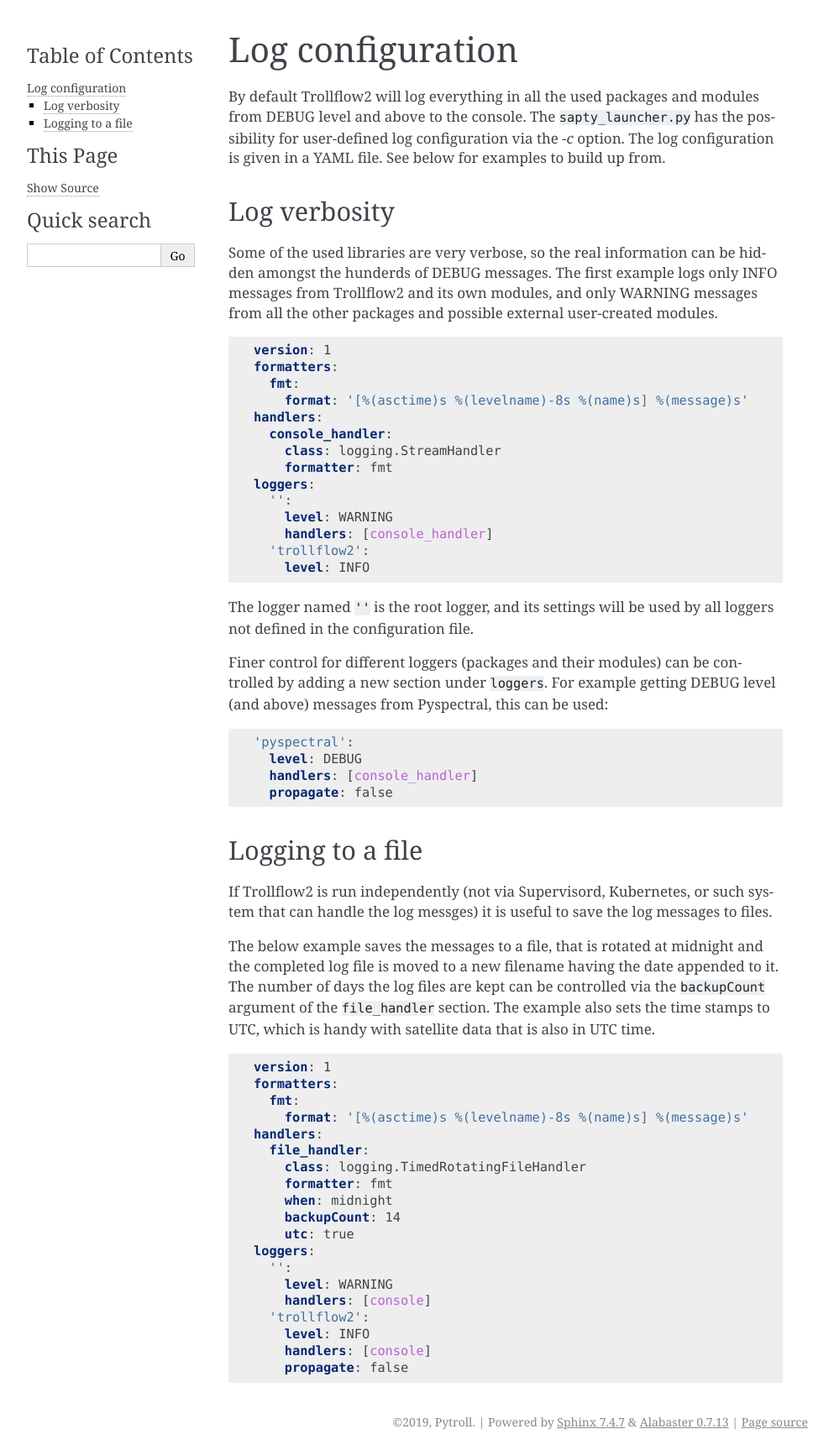
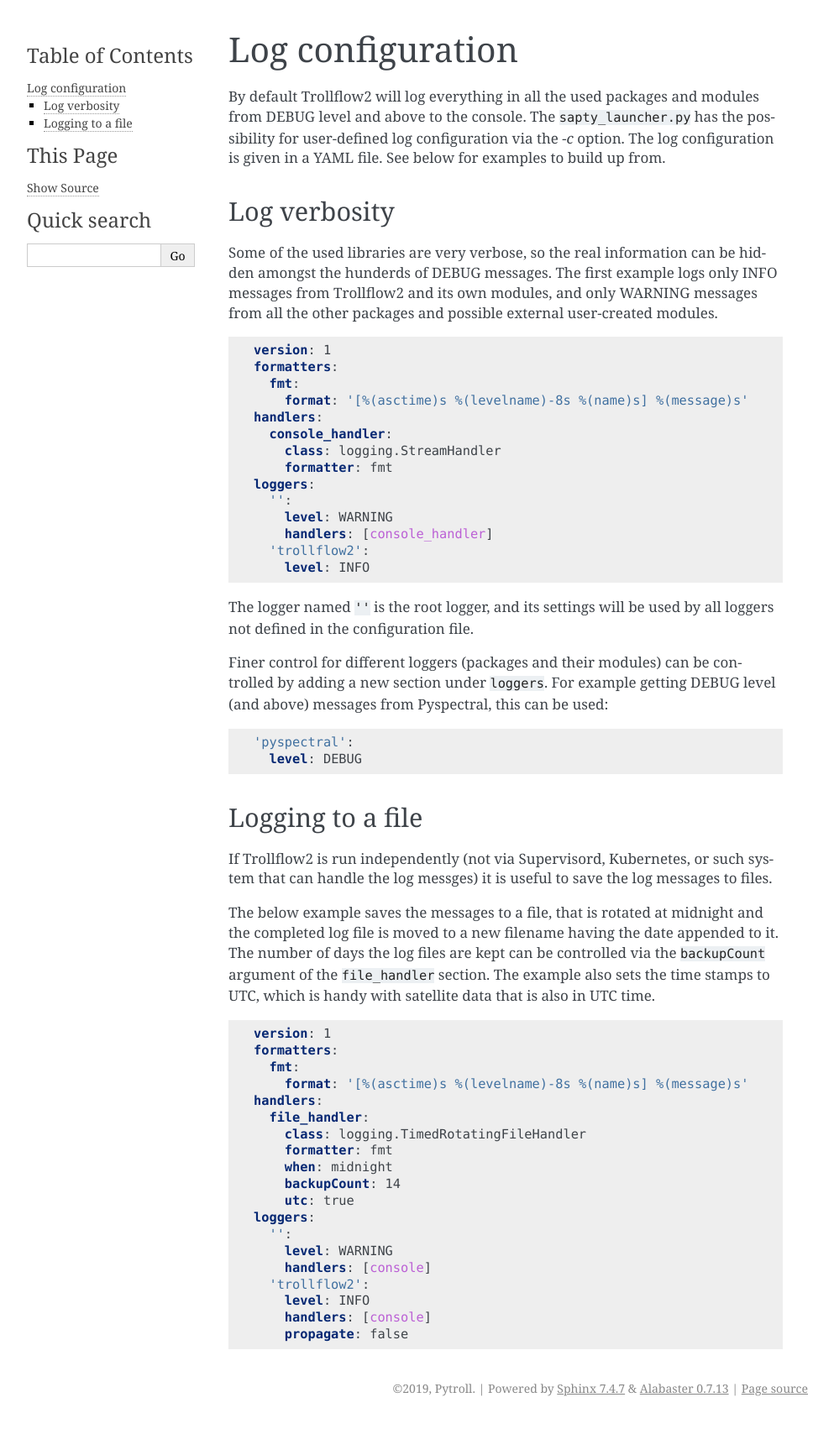
Before and after one commit to pytroll/trollflow2, a Sphinx documentation site: the page built from doc/source/logging.rst, in a window 1280 px wide. Shown: the whole page at 84% size, without its empty margins (148-1141 px from the left). Built offline with Sphinx 7.4.7, drawn with Linux system fonts in a browser that asks for light colours; after the commit the page ends 1693 px from its top, so only the background shows below that.

Commit message:
Update doc/source/logging.rst
Co-authored-by: Martin Raspaud <martin.raspaud@smhi.se>

```diff
--- a/doc/source/logging.rst
+++ b/doc/source/logging.rst
@@ -39,8 +39,6 @@
 
     'pyspectral':
       level: DEBUG
-      handlers: [console_handler]
-      propagate: false
 
 
 Logging to a file
```
